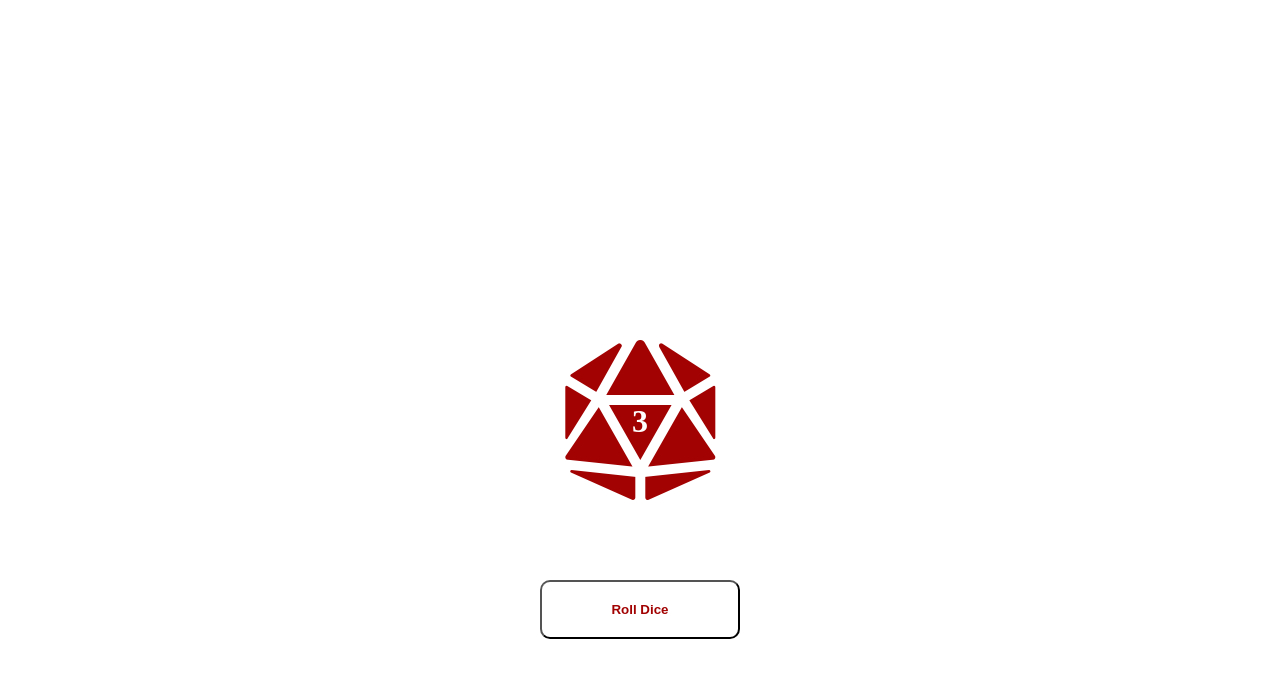
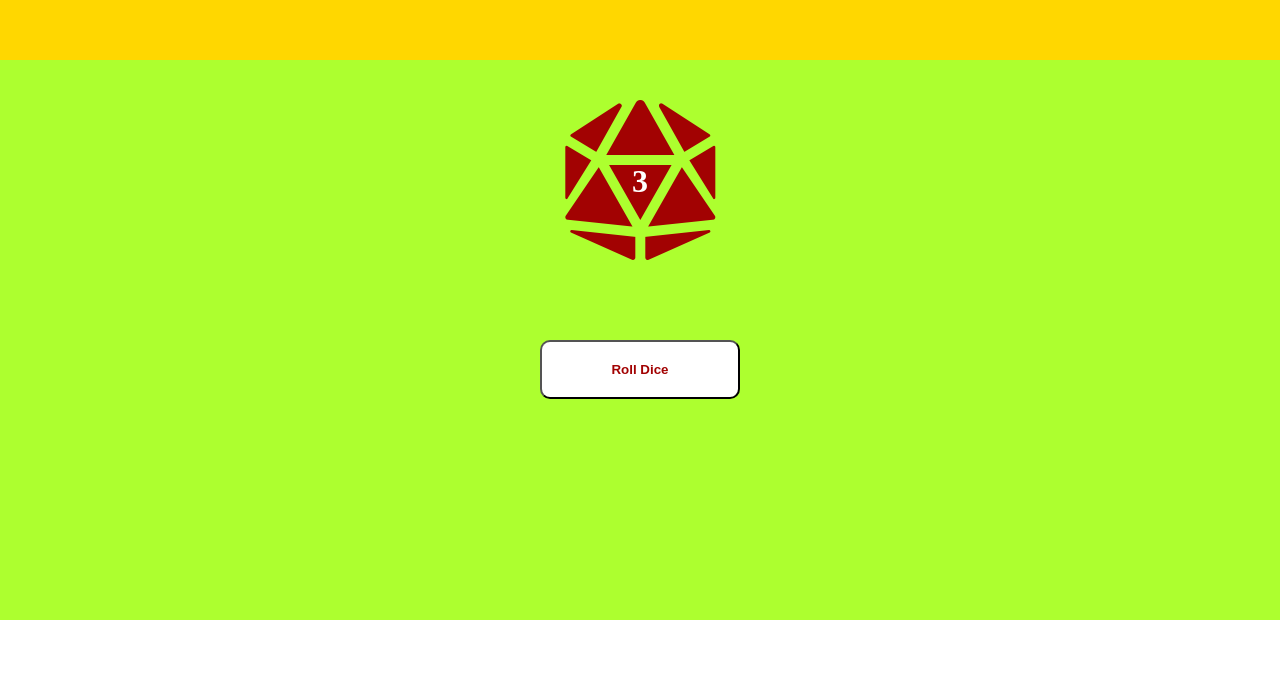
Before and after one commit to NairArjunWD/dice-roll, a React (Create React App) app: page / in a window 1280 px wide. Shown: the part 500-1178 px from the top of the page. After the commit the page ends 1120 px from the top, so only its background shows below. Built offline with nearby package versions, Linux system fonts and the light colour scheme.

Commit message:
CSS changes

```diff
--- a/src/RollD20.css
+++ b/src/RollD20.css
@@ -1,7 +1,8 @@
 .RollD20 {
     display: flex;
     flex-flow: column nowrap;
-    min-height: 100vh;
+    min-height: 70vh;
+    background-color: greenyellow;
 }
 
 .RollD20-container {
--- a/src/RollDice.css
+++ b/src/RollDice.css
@@ -1,7 +1,8 @@
 .RollDice {
     display: flex;
     flex-flow: column nowrap;
-    min-height: 100vh;
+    min-height: 70vh;
+    background-color: gold;
 }
 
 .RollDice-container {
```
